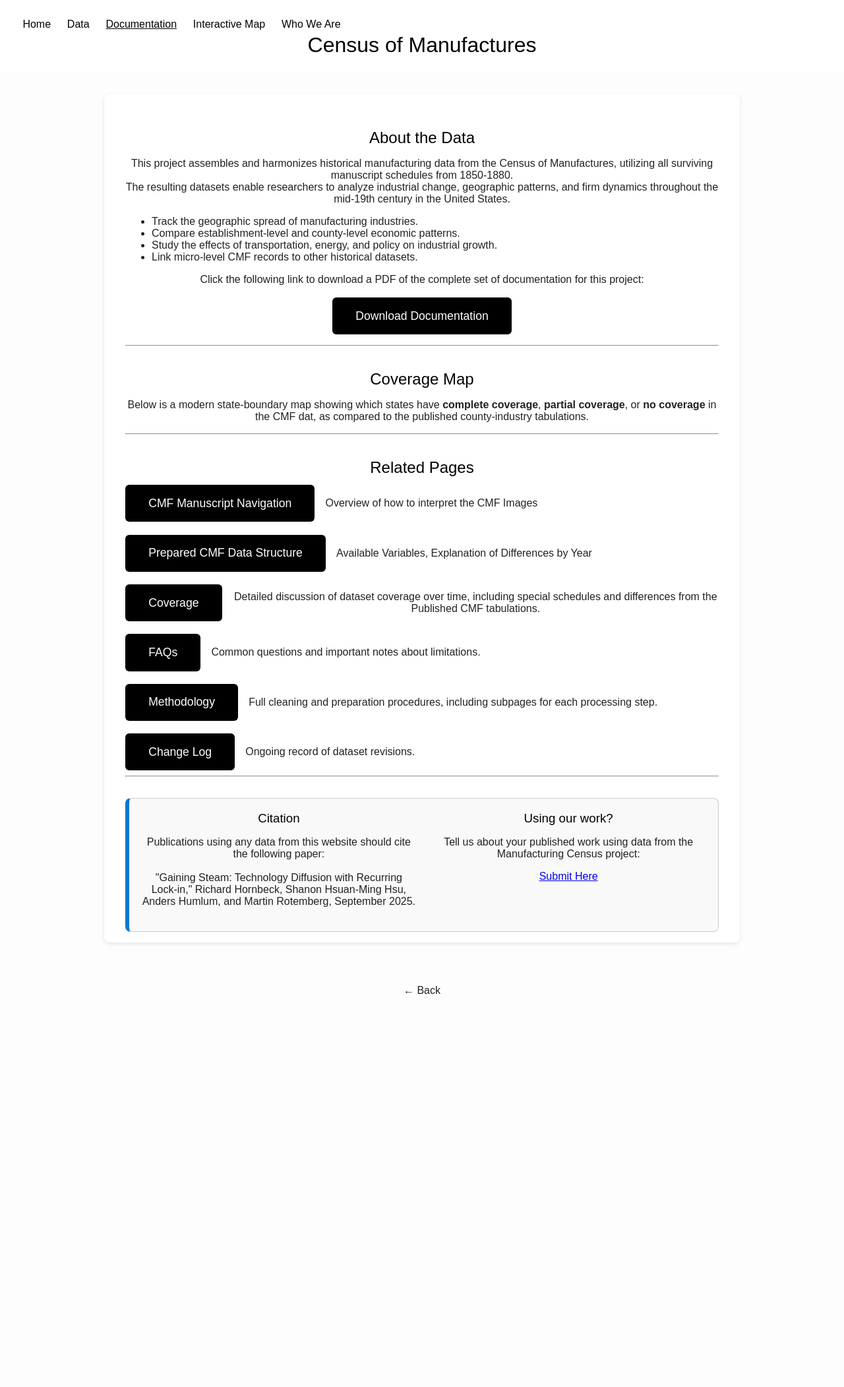
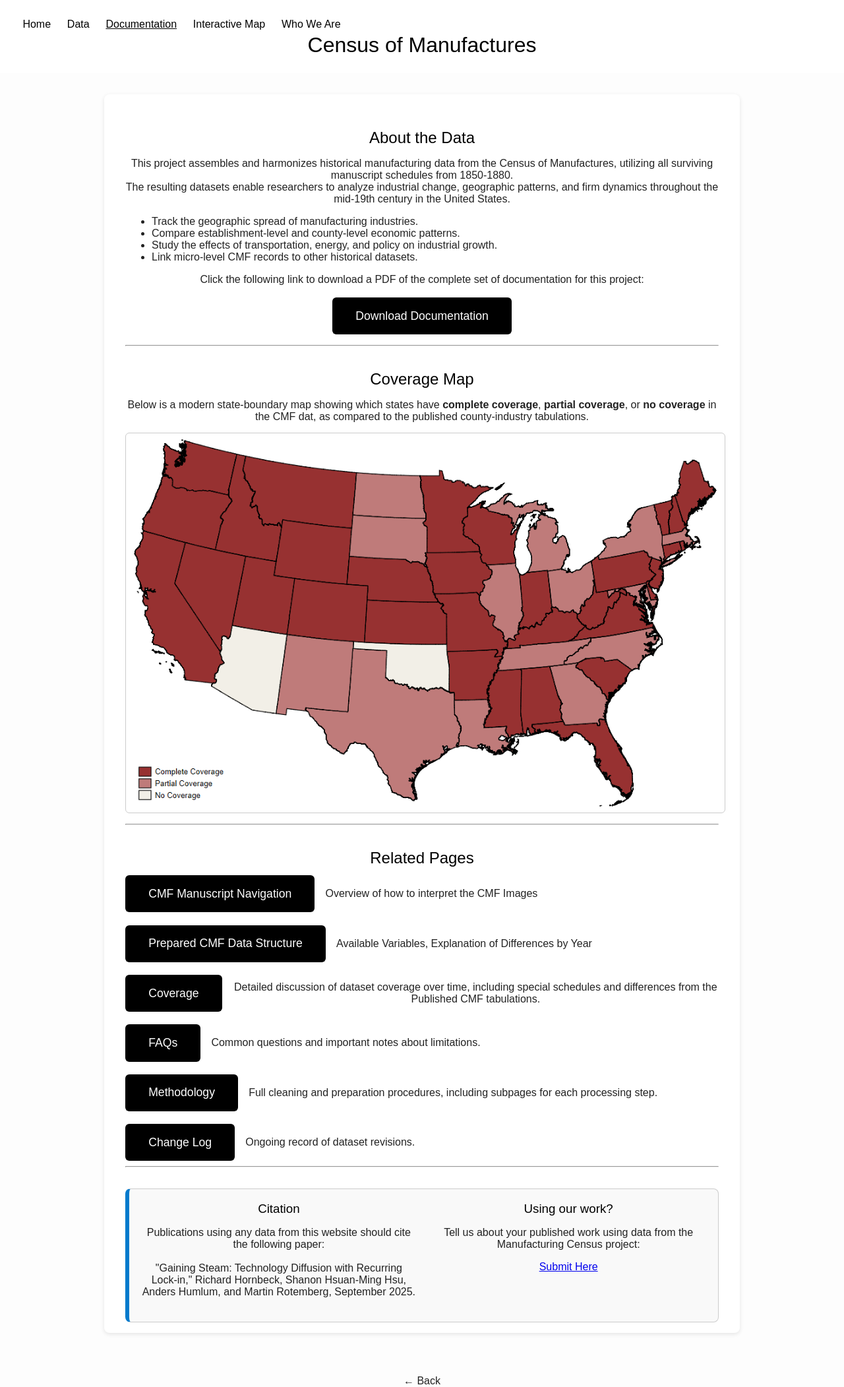
Before and after one commit to allen-otterstrom/CMF_data, a Jekyll site: the page built from about.md, in a window 1280 px wide. Shown: the whole page at 66% size. Built offline with Jekyll 4.4.1, drawn with Linux system fonts in a browser that asks for light colours; before the commit the page ends 1511 px from its top, so only the background shows below that.

Commit message:
Update about.md

```diff
--- a/about.md
+++ b/about.md
@@ -22,7 +22,7 @@ Click the following link to download a PDF of the complete set of documentation
 ## Coverage Map
 
 Below is a modern state-boundary map showing which states have **complete coverage**, **partial coverage**, or **no coverage** in the CMF dat, as compared to the published county-industry tabulations.
-
+![Coverage Map](/assets/images/simple_coverage_map.png)
 
 
 ---
```
